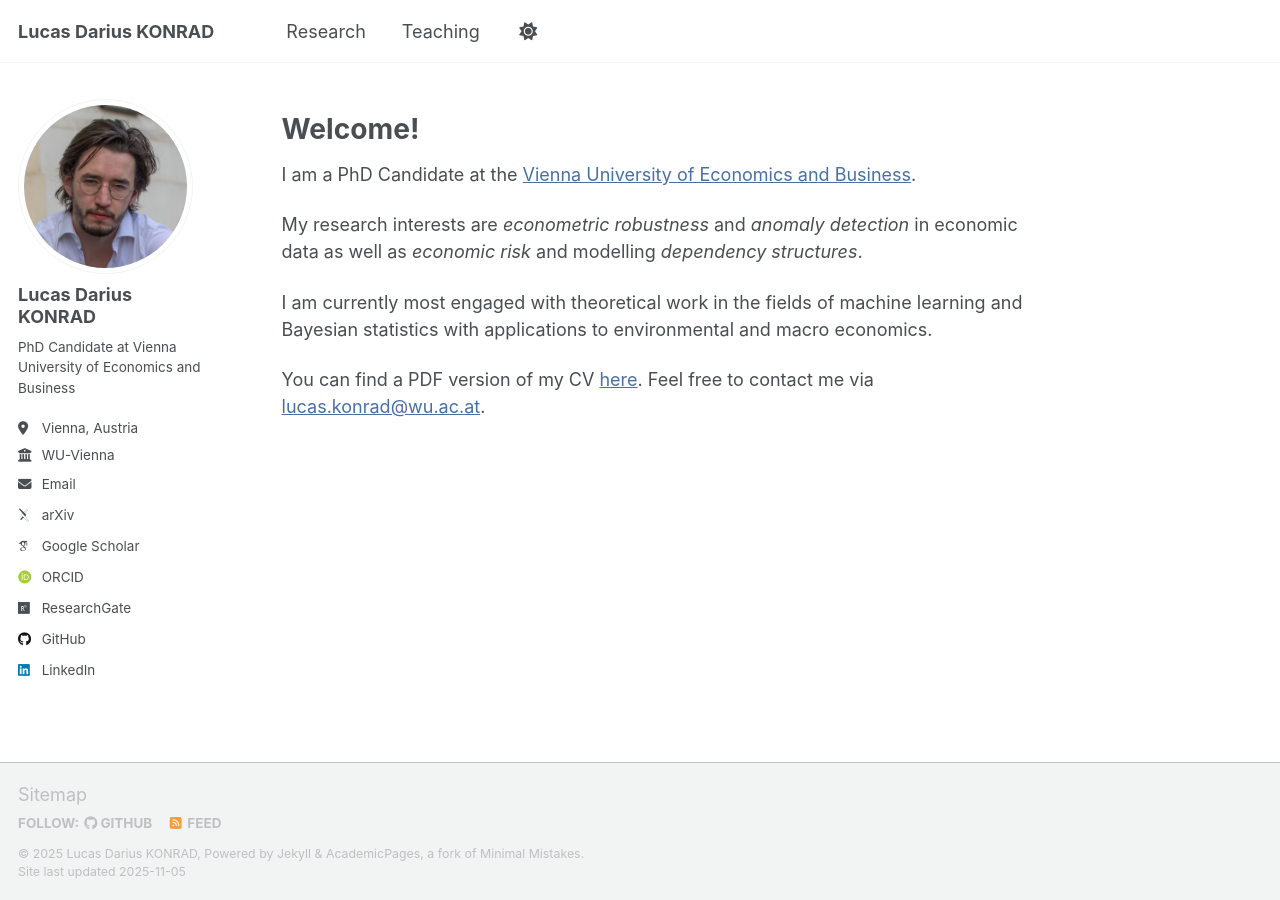
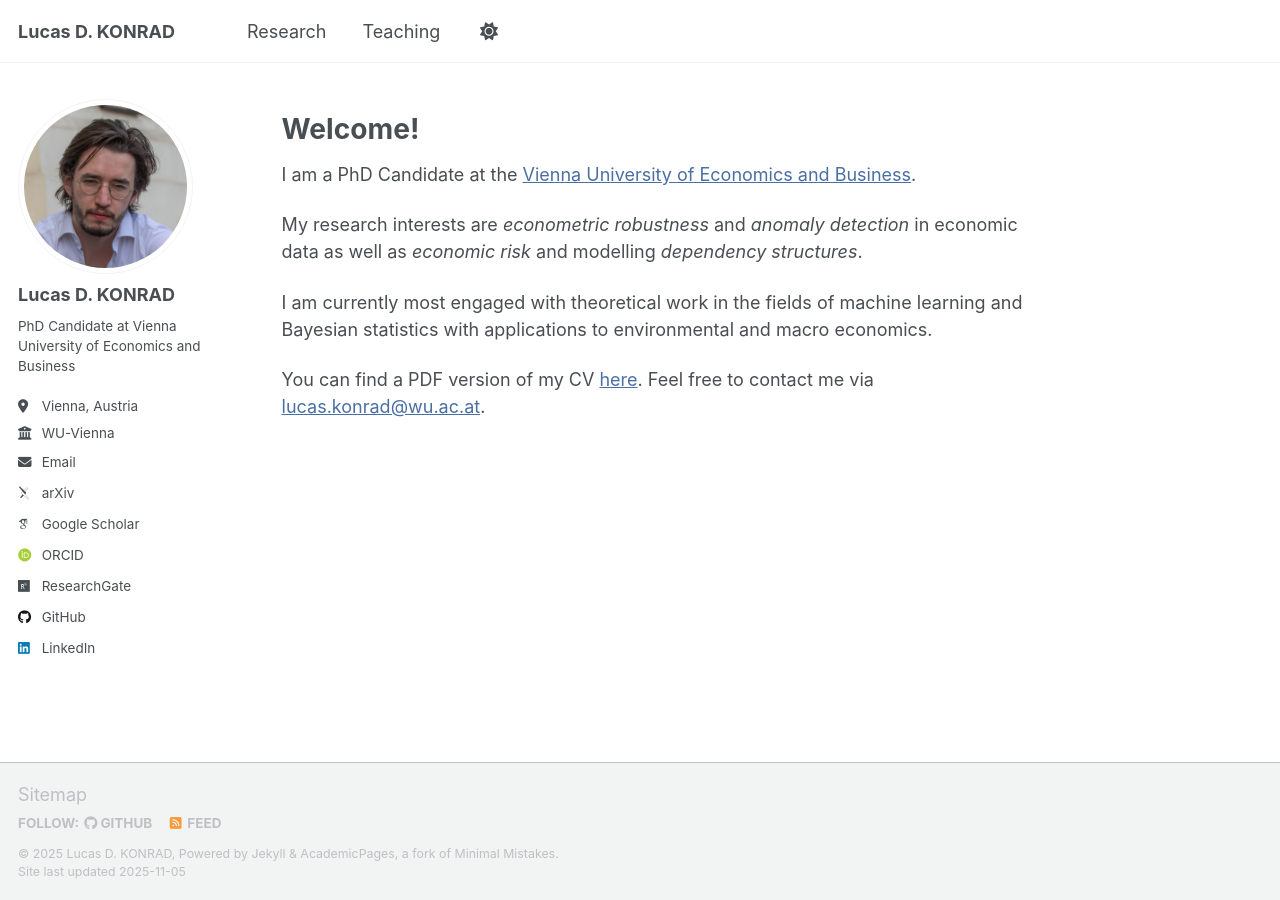
Before and after one commit to konradld/konradld.github.io, a Jekyll site: the page built from _pages/about.md, in a window 1280 px wide. Built offline with Jekyll 4.4.1, drawn with Linux system fonts in a browser that asks for light colours; some web fonts are replaced; a script that is not in the unit is left out.

Commit message:
Update _config.yml

```diff
--- a/_config.yml
+++ b/_config.yml
@@ -9,9 +9,9 @@
 # Basic Site Settings
 locale                   : "en-US"
 site_theme               : "default" # Currently available options are "default", "air"
-title                    : "Lucas Darius KONRAD"
+title                    : "Lucas D. KONRAD"
 title_separator          : "-"
-name                     : &name "Lucas Darius KONRAD"
+name                     : &name "Lucas D. KONRAD"
 description              : &description "PhD Candidate at Vienna University of Economics and Business"   # Update this with a general description of your site, this is the default if not overridden by a page
 url                      : https://lucaskonrad.eu # The base hostname & protocol for your site e.g. "https://[your GitHub username].github.io",
                                                            # or if you already have some other page hosted on Github then use "https://[your GitHub username].github.io/[Your Repo Name]"
@@ -24,7 +24,7 @@ repository               : "konradld.github.io"
 author:
   # Biographic information
   avatar           : "profile.png"
-  name             : "Lucas Darius KONRAD"
+  name             : "Lucas D. KONRAD"
   pronouns         : # example: "she/her"
   bio              : "PhD Candidate at Vienna University of Economics and Business"
   location         : "Vienna, Austria"
```
